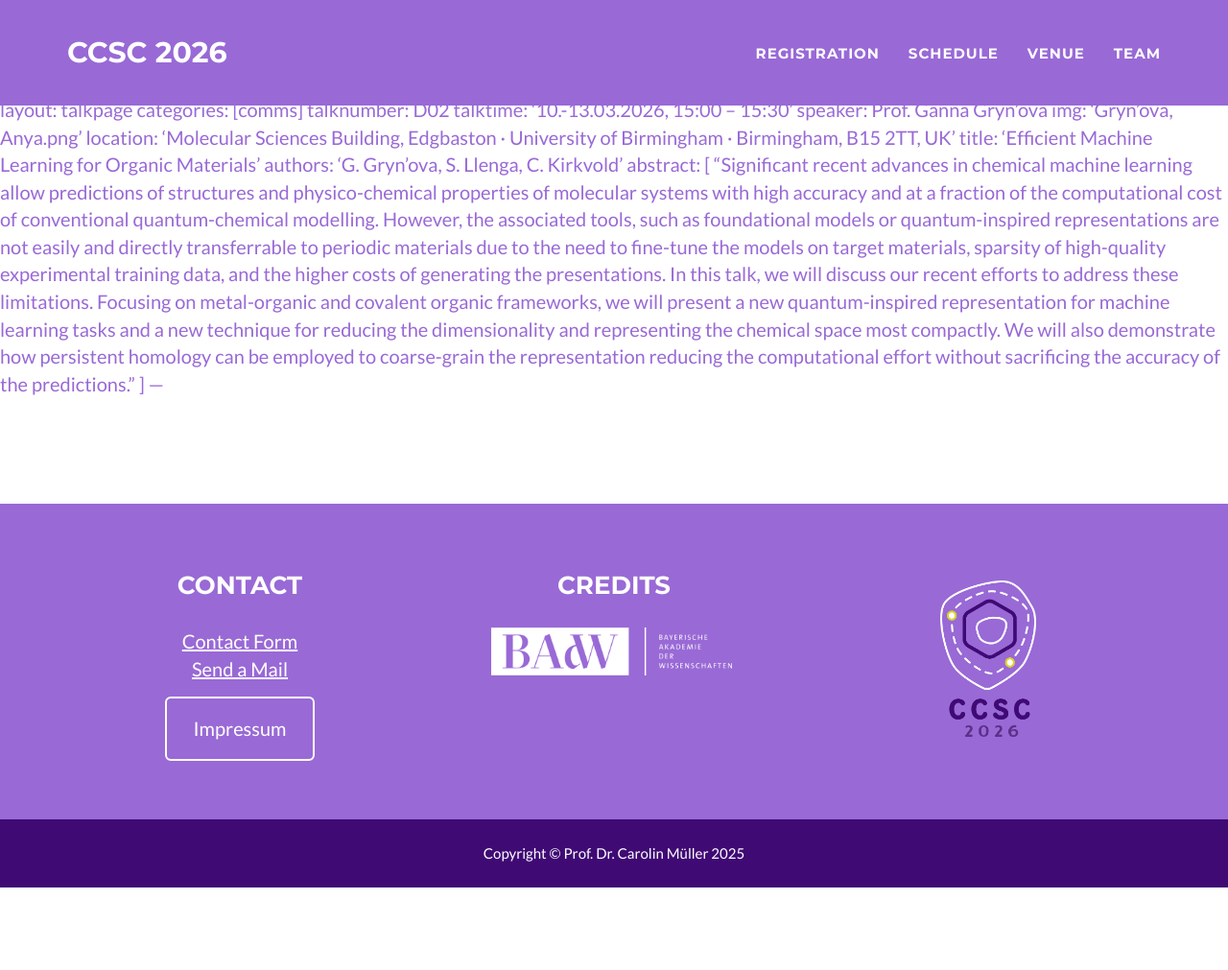
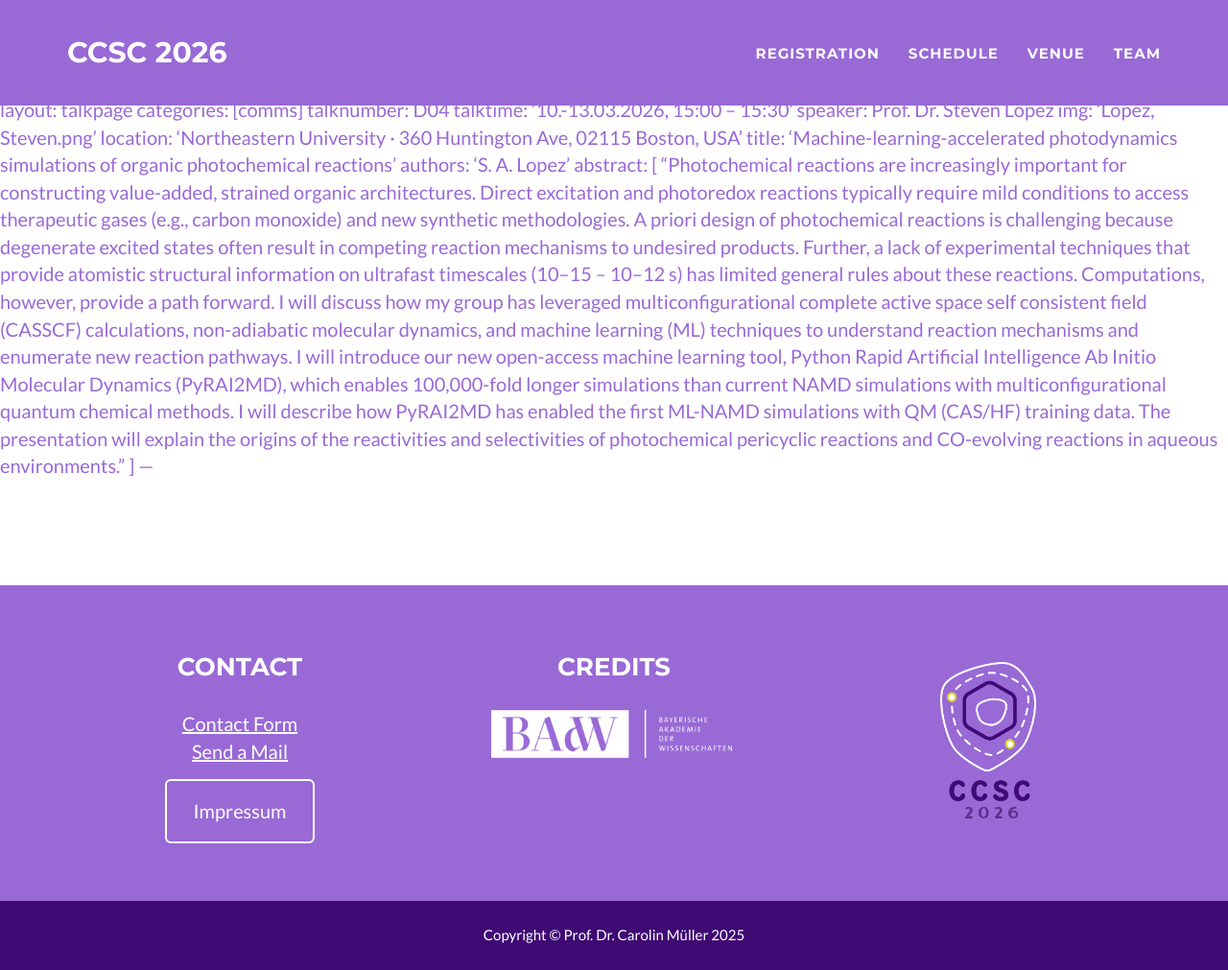
Before and after one commit to ccsc2026/ccsc2026.github.io, a Jekyll site: the page built from talks/Lopez.md, in a window 1280 px wide and 1011 px high. Shown: the whole window at 96% size. Built offline with Jekyll 4.4.1, drawn with Linux system fonts in a browser that asks for light colours; our own code applies the rules of GitHub Pages for plain Markdown files.

Commit message:
Update Lopez.md

```diff
--- a/talks/Lopez.md
+++ b/talks/Lopez.md
@@ -1,13 +1,13 @@
 layout: talkpage
 categories: [comms]
-talknumber: D02
+talknumber: D04
 talktime: '10.-13.03.2026, 15:00 – 15:30'
-speaker: Prof. Ganna Gryn'ova
-img: 'Gryn'ova, Anya.png'
-location: 'Molecular Sciences Building, Edgbaston · University of Birmingham · Birmingham, B15 2TT, UK'
-title: 'Efficient Machine Learning for Organic Materials'
-authors: 'G. Gryn'ova, S. Llenga, C. Kirkvold'
+speaker: Prof. Dr. Steven Lopez
+img: 'Lopez, Steven.png'
+location: 'Northeastern University · 360 Huntington Ave, 02115 Boston, USA'
+title: 'Machine-learning-accelerated photodynamics simulations of organic photochemical reactions'
+authors: 'S. A. Lopez'
 abstract: [
-"Significant recent advances in chemical machine learning allow predictions of structures and physico-chemical properties of molecular systems with high accuracy and at a fraction of the computational cost of conventional quantum-chemical modelling. However, the associated tools, such as foundational models or quantum-inspired representations are not easily and directly transferrable to periodic materials due to the need to fine-tune the models on target materials, sparsity of high-quality experimental training data, and the higher costs of generating the presentations. In this talk, we will discuss our recent efforts to address these limitations. Focusing on metal-organic and covalent organic frameworks, we will present a new quantum-inspired representation for machine learning tasks and a new technique for reducing the dimensionality and representing the chemical space most compactly. We will also demonstrate how persistent homology can be employed to coarse-grain the representation reducing the computational effort without sacrificing the accuracy of the predictions."
+"Photochemical reactions are increasingly important for constructing value-added, strained organic architectures. Direct excitation and photoredox reactions typically require mild conditions to access therapeutic gases (e.g., carbon monoxide) and new synthetic methodologies. A priori design of photochemical reactions is challenging because degenerate excited states often result in competing reaction mechanisms to undesired products. Further, a lack of experimental techniques that provide atomistic structural information on ultrafast timescales (10–15 – 10–12 s) has limited general rules about these reactions. Computations, however, provide a path forward. I will discuss how my group has leveraged multiconfigurational complete active space self consistent field (CASSCF) calculations, non-adiabatic molecular dynamics, and machine learning (ML) techniques to understand reaction mechanisms and enumerate new reaction pathways. I will introduce our new open-access machine learning tool, Python Rapid Artificial Intelligence Ab Initio Molecular Dynamics (PyRAI2MD), which enables 100,000-fold longer simulations than current NAMD simulations with multiconfigurational quantum chemical methods. I will describe how PyRAI2MD has enabled the first ML-NAMD simulations with QM (CAS/HF) training data. The presentation will explain the origins of the reactivities and selectivities of photochemical pericyclic reactions and CO-evolving reactions in aqueous environments."
 ]
 ---
```
